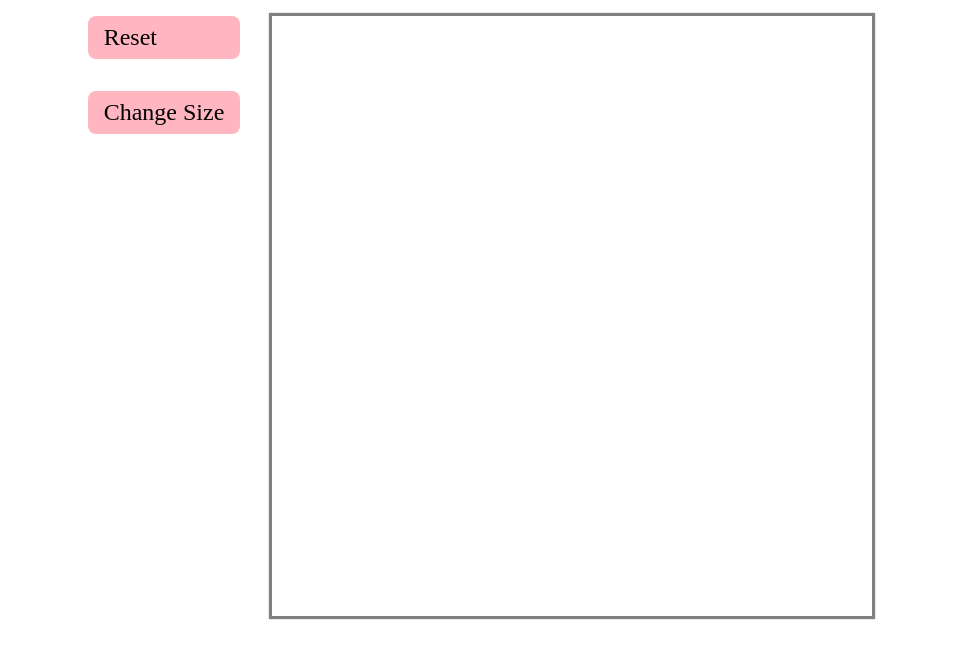
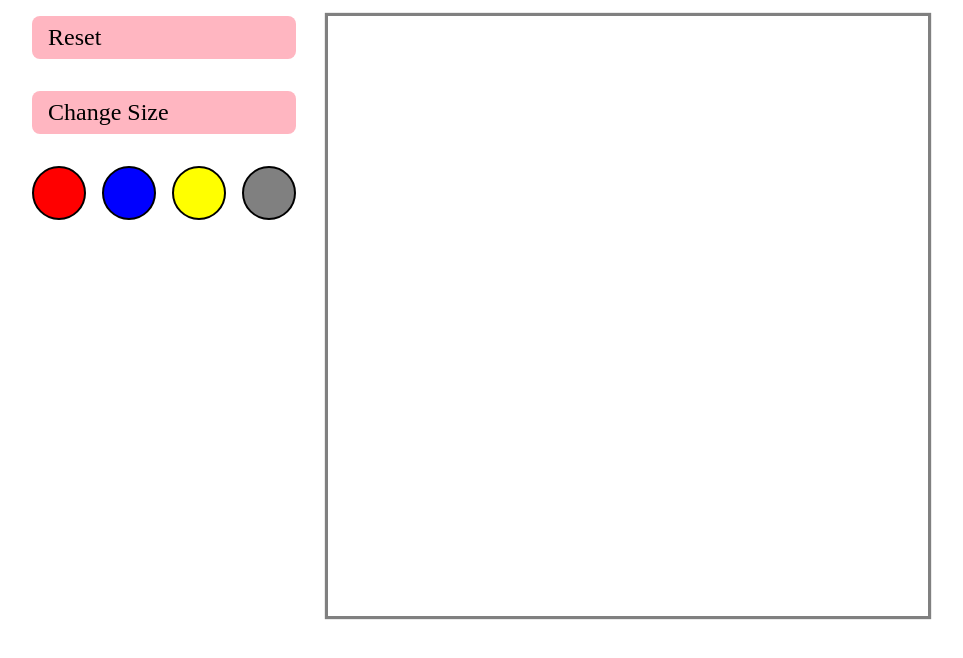
Before and after one commit to carnoldcoding/etchasketch, a plain HTML site: page index.html in a window 1280 px wide. Shown: the whole page, without its empty margins (160-1123 px from the left). Drawn offline with Linux system fonts and the light colour scheme.

Commit message:
finished

```diff
--- a/app.js
+++ b/app.js
@@ -14,12 +14,22 @@ button.addEventListener("click", resetGrid);
 const sizeButton = document.querySelector("#sizeButton");
 sizeButton.addEventListener("click", resizeGrid);
 
+//Color Event Listeners
+const colors = document.querySelectorAll(".color");
+colors.forEach((color)=>{
+    color.addEventListener("click", pickColor);
+})
+
 
 function changeColor(e) {
-    console.log(mouseDown);
-    console.log(e.type);
     if(e.type === 'mouseover' && !mouseDown){return}
     e.target.style.backgroundColor=currentColor;
+}
+
+function pickColor(e){
+    console.log(e.target);
+    currentColor=e.target.getAttribute("value");
+    console.log(currentColor);
 }
 
 function setupGrid(size){
@@ -50,6 +60,9 @@ function resizeGrid(){
         boxes.forEach((box)=>{grid.removeChild(box);})
         setupGrid(size);
     }
+    else if(size == null){
+        alert("No change made");
+    }
     else{
         alert("Size is invalid");
     }
--- a/index.html
+++ b/index.html
@@ -12,6 +12,13 @@
         <div class="ui-wrapper">
             <div class="button">Reset</div>
             <div class="button" id="sizeButton">Change Size</div>
+            <div class="color-grid">
+                <div class="color red" value="red"></div>
+                <div class="color blue" value="blue"></div>
+                <div class="color yellow" value="yellow"></div>
+                <div class="color grey" value="grey"></div>
+
+            </div>
         </div>
         <div class="grid">
 
--- a/styles.css
+++ b/styles.css
@@ -45,3 +45,39 @@
     transform: scale(1.05);
     box-shadow: 0 0 5px 2px rgb(189, 189, 189);
 }
+
+.color-grid{
+    display: flex;
+    gap: 1rem;
+    flex-wrap: wrap;
+}
+
+.color{
+    border-radius: 50%;
+    height: 50px;
+    width: 50px;
+    border: 2px solid black;
+
+    transition: all .2s ease;
+}
+
+.color:hover{
+    cursor: pointer;
+    box-shadow: 0 0 5px 2px rgb(187, 187, 187);
+}
+
+.red{
+    background-color: red;
+}
+
+.blue{
+    background-color: blue;
+}
+
+.yellow{
+    background-color: yellow;
+}
+
+.grey{
+    background-color: grey;
+}
```
